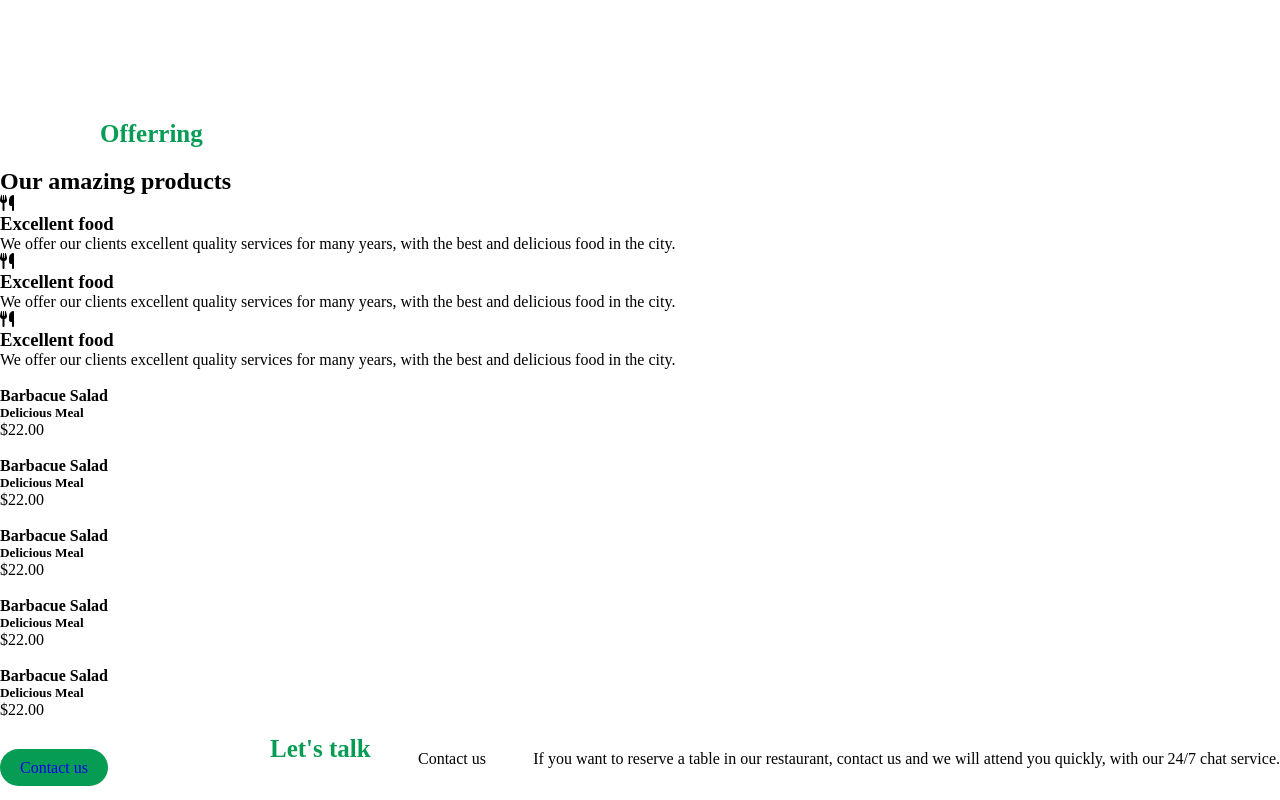
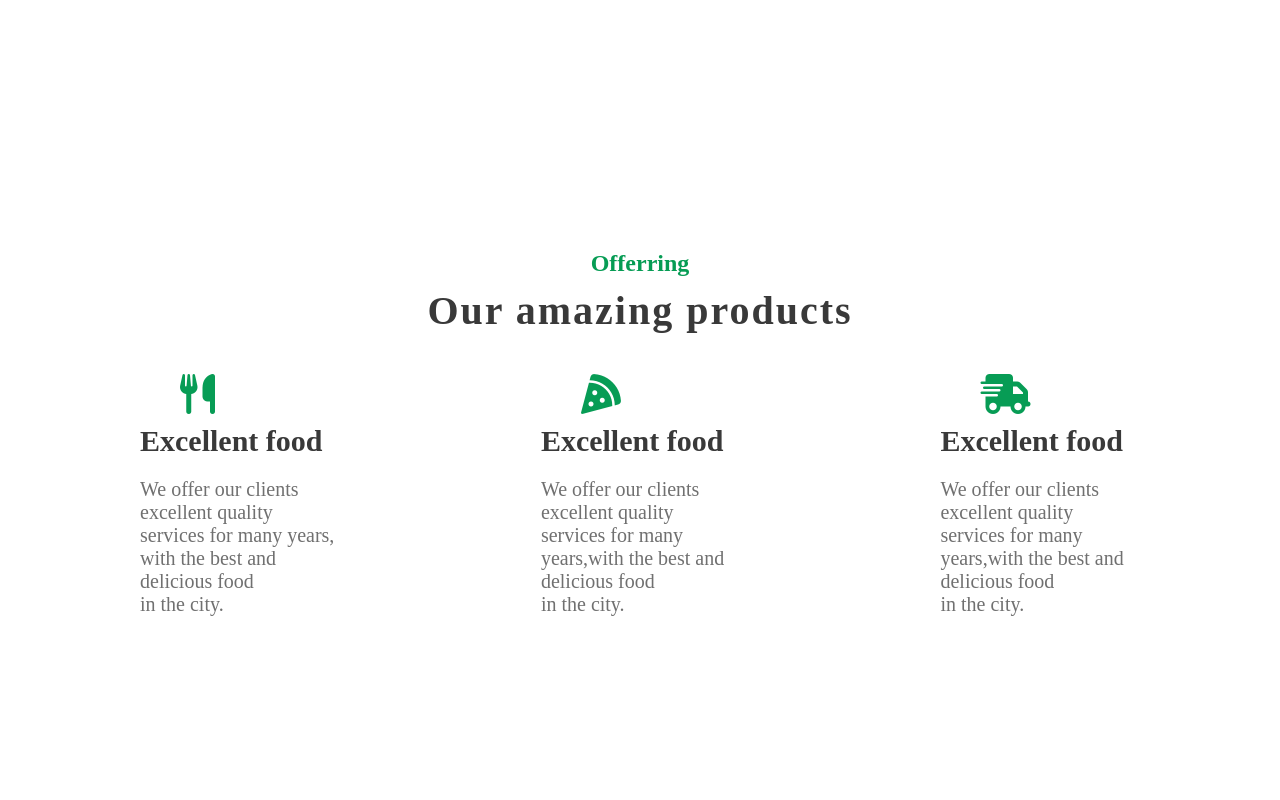
Before and after one commit to StylewithWicky/Restaurant, a plain HTML site: page index.html in a window 1280 px wide. Shown: the part 1500-2300 px from the top of the page. Drawn offline with Linux system fonts and the light colour scheme.

Commit message:
Initial commit

```diff
--- a/CSS/style.css
+++ b/CSS/style.css
@@ -61,6 +61,8 @@ body{
     color:#069C54;
     font-size: 90px;
     font-weight: 700;
+    line-height: 100px;
+    margin-bottom: 20px;
 }
 .food{
     color:#393939;
@@ -125,3 +127,135 @@ br{
     margin-top: 100px;
 
 }
+.heed{
+    color: #069C54;
+    display: flex;
+    justify-content: center;
+    margin-top: 130px;
+}
+.heed1{
+    color: #393939;
+    letter-spacing: 2px;
+    font-size: 40px;
+    display: flex;
+    justify-content: center;
+    margin-top:10px;
+}
+.item3{
+    height:100vh;
+
+
+}
+.services{
+    display: flex;
+    padding-left: 40px ;
+    padding-right: 40px;
+    justify-content: center;
+    margin-top: 40px;
+}
+.service1{
+    margin-right:100px ;
+    margin-left: 100px;
+}
+.service1 i{
+    color: #079C55;
+    height: 30px;
+    width: 30px;
+    font-size: 40px;
+    margin-bottom: 20px;
+    margin-left: 40px;
+
+}
+.service1 h3{
+    color: #393939;
+    font-size: 30px;
+    margin-bottom: 20px;
+}
+.service1 p{
+    color:#707070;
+    font-size: 20px;
+}
+.item4{
+    height: 100vh;
+
+}
+.card-container{
+    display: flex;
+    align-items: center;
+    justify-content: center;
+    flex-wrap: nowrap;
+    gap: 90px;
+    margin-top: 70px;
+}
+.card{
+    background-color: #FFFFFF;
+    box-shadow: 5px 5px 5px 5px #888888;
+    width: 210px;
+    gap:50px;
+    height: 272.375px;
+
+    border-radius: 8px;
+
+}
+.card h4{
+    margin-top: 120px;
+    margin-bottom: 10px;
+    font-size: 20px;
+    margin-left: 20px;
+    color: #393939;
+
+}
+.card h5{
+    margin-left: 20px;
+    font-size: 16px;
+    margin-bottom: 10px;
+    color: #707070;
+}
+.card p{
+    margin-left: 20px;
+    font-size: 14px;
+    margin-bottom: 10px;
+    color: #707070;
+}
+.tag{
+    background-color: #079C55;
+    padding: 10px 13px;
+    margin-bottom: -20px;
+    margin-left: 165px;
+
+}
+.tag i{
+    color: #D8DADA;
+}
+.contact{
+    height: 80vh;
+    display: flex;
+}
+.lefts h6{
+    margin-left: 100px;
+    font-size: 35px;
+    margin-bottom: 40px;
+    color: #393939;
+    font-weight: 800;
+}
+.lefts p{
+    margin-left: 100px;
+    color:#707070;
+    font-size: 20px;
+    margin-bottom: 20px;
+    line-height: 40px;
+
+
+}
+.right{
+    margin-left: 200px;
+    margin-top: 150px;
+}
+.buttonx {
+    padding:20px 40px;
+    background-color: #069C54;
+    border-radius: 10px;
+    text-decoration: none;
+    color: #D8DADA;
+
+}
--- a/index.html
+++ b/index.html
@@ -47,71 +47,67 @@
         </div>
     </section>
     <section class="item3">
-        <h1 class="head">Offerring</h1>
-        <h2 class="heed">Our amazing products</h2>
+        <h1 class="heed">Offerring</h1>
+        <h2 class="heed1">Our amazing products</h2>
         <div class="services">
             <div class="service1">
                 <i class="fa-solid fa-utensils"></i>
                 <h3>Excellent food</h3>
-                <p>We offer our clients excellent quality services for many years, with the best and delicious food in the city.</p>
+                <p>We offer our clients excellent quality services for many years, with the best and delicious food <br>in the city.</p>
 
             </div>
 
             <div class="service1">
-                <i class="fa-solid fa-utensils"></i>
+                <i class="fa-solid fa-pizza-slice"></i>
                 <h3>Excellent food</h3>
-                <p>We offer our clients excellent quality services for many years, with the best and delicious food in the city.</p>
+                <p>We offer our clients excellent quality services  for many years,with the best and delicious food <br>in the city.</p>
 
             </div>
             <div class="service1">
-                <i class="fa-solid fa-utensils"></i>
+                <i class="fa-solid fa-truck-fast"></i>
                 <h3>Excellent food</h3>
-                <p>We offer our clients excellent quality services for many years, with the best and delicious food in the city.</p>
+                <p>We offer our clients excellent quality services for many years,with the best and delicious food <br>in the city.</p>
 
             </div>
 
         </div>
     </section>
+    <section class="item4">
+        <h1 class="heed">Special</h1>
+        <h2 class="heed1">Meals of the week</h2>
     <section class="card-container">
-        <section class="card">
+    <section class="card">
             <img src="">
             <h4>Barbacue Salad</h4>
             <h5>Delicious Meal</h5>
             <p>$22.00</p>
+            <a href="#" class="tag"><i class="fa-solid fa-cart-plus"></i></a>
         </section>
         <section class="card">
             <img src="">
             <h4>Barbacue Salad</h4>
             <h5>Delicious Meal</h5>
             <p>$22.00</p>
+            <a href="#" class="tag"><i class="fa-solid fa-cart-plus"></i></a>
         </section>
         <section class="card">
             <img src="">
             <h4>Barbacue Salad</h4>
             <h5>Delicious Meal</h5>
             <p>$22.00</p>
+            <a href="#" class="tag"><i class="fa-solid fa-cart-plus"></i></a>
         </section>
-        <section class="card">
-            <img src="">
-            <h4>Barbacue Salad</h4>
-            <h5>Delicious Meal</h5>
-            <p>$22.00</p>
-        </section>
-        <section class="card">
-            <img src="">
-            <h4>Barbacue Salad</h4>
-            <h5>Delicious Meal</h5>
-            <p>$22.00</p>
-        </section>
+
     </section>
+</section>
     <section class="contact">
-        <div class="left">
+        <div class="lefts">
         <h1 class="head">Let's talk</h1>
-        <h>Contact us</h>
-        <p>If you want to reserve a table in our restaurant, contact us and we will attend you quickly, with our 24/7 chat service.</p>
+        <h6>Contact us</h6>
+        <p>If you want to reserve a table in our restaurant, contact us and we will attend you quickly,<br> with our 24/7 chat service.</p>
     </div>
     <div class="right">
-        <a href="#" class="button">Contact us</a>
+        <a href="#" class="buttonx">Contact us</a>
     </div>
     </section>
     </main>
```
